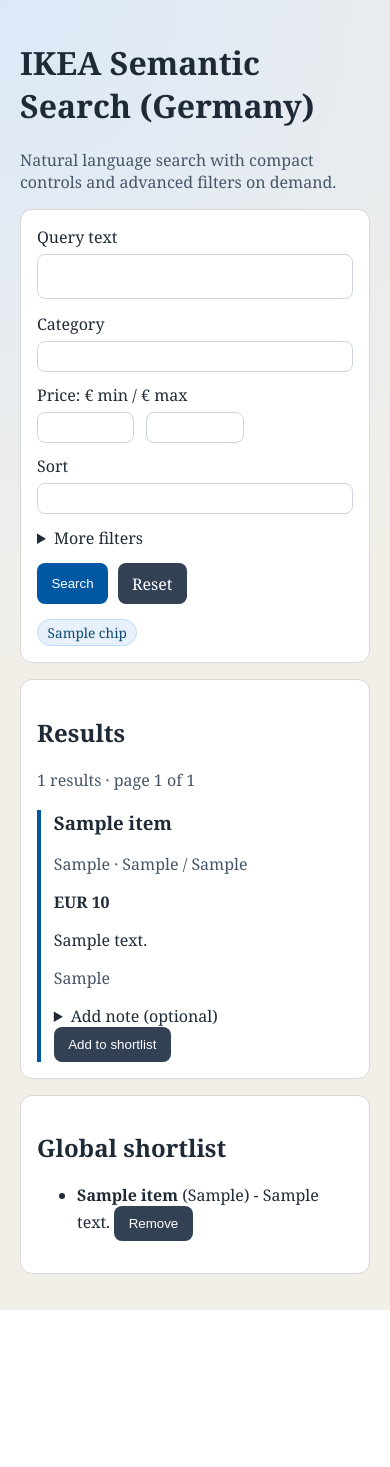
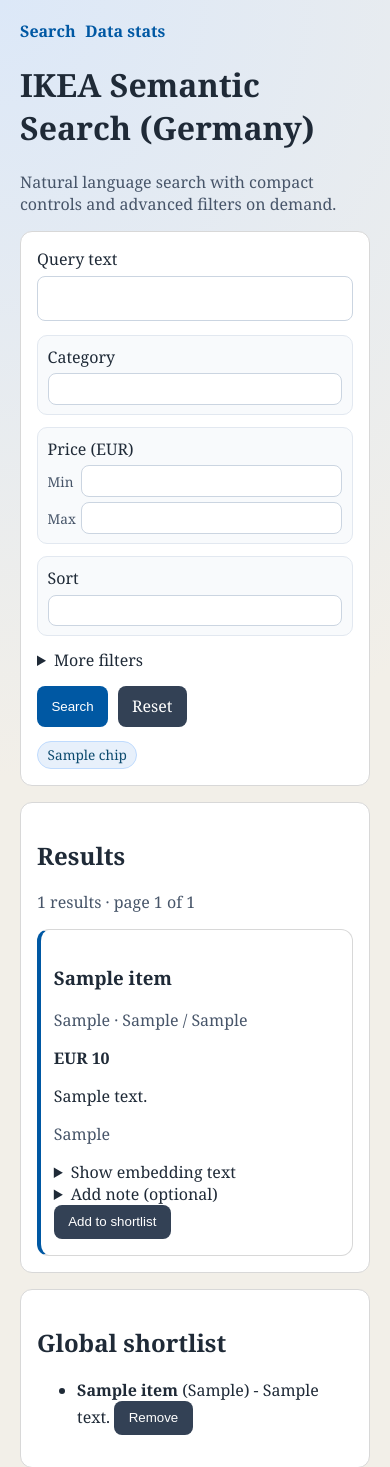
Before and after one commit to talolard/SICKR, a Django app: template src/tal_maria_ikea/web/templates/web/search.html in a window 390 px wide. Shown: the top 1467 px of the page. Before the commit the page ends 1310 px from the top, so only its background shows below. Run offline with Django 3.2, Linux system fonts and the light colour scheme; the template is opened without the code that fills it: most values are stand-ins (such as "Sample title", 1, 10 or a date in 2020); form fields are guessed from the names that the template uses.

Commit message:
Add stats page and polish search results/filter UI
Problem: UI still had visually rough filter controls, no data stats page, single-column results, and no way to inspect embedding text per result.

Approach: Added a new stats route and template with total item/vector counts, refactored filter controls into labeled per-field component blocks, moved results into a responsive 3-column row-major grid, and added per-card embedding-text disclosure. Extended retrieval payload to expose embedded_text to the web layer.

Outcome: UI now includes a dedicated stats view and improved browsing/debugging ergonomics while preserving existing retrieval behavior and passing quality checks.

```diff
--- a/src/tal_maria_ikea/shared/types.py
+++ b/src/tal_maria_ikea/shared/types.py
@@ -71,6 +71,7 @@ class RetrievalResult:
     product_name: str
     product_type: str | None
     description_text: str | None
+    embedding_text: str | None
     main_category: str | None
     sub_category: str | None
     dimensions_text: str | None
--- a/src/tal_maria_ikea/web/templates/web/base.html
+++ b/src/tal_maria_ikea/web/templates/web/base.html
@@ -24,6 +24,16 @@
         margin: 0 auto;
         padding: 1.25rem;
       }
+      .top-nav {
+        display: flex;
+        gap: 0.6rem;
+        margin-bottom: 1rem;
+      }
+      .top-nav a {
+        color: var(--accent);
+        font-weight: 700;
+        text-decoration: none;
+      }
       .card {
         background: var(--card);
         border: 1px solid #d8d8d8;
@@ -36,13 +46,26 @@
         gap: 0.75rem;
         grid-template-columns: repeat(auto-fit, minmax(180px, 1fr));
       }
-      .inline-grid {
-        grid-template-columns: repeat(3, minmax(80px, 1fr));
-      }
       .field {
         display: flex;
         flex-direction: column;
         gap: 0.35rem;
+      }
+      .control-block {
+        background: #f8fafc;
+        border: 1px solid #e2e8f0;
+        border-radius: 10px;
+        padding: 0.6rem;
+      }
+      .control-row {
+        display: grid;
+        grid-template-columns: auto minmax(64px, 1fr) auto minmax(64px, 1fr) auto minmax(64px, 1fr);
+        gap: 0.35rem;
+        align-items: center;
+      }
+      .minor-label {
+        font-size: 0.85rem;
+        color: #475569;
       }
       .hero-field {
         display: flex;
@@ -118,9 +141,56 @@
         border-left: 4px solid var(--accent);
         padding-left: 0.8rem;
       }
+      .results-grid {
+        display: grid;
+        grid-template-columns: repeat(3, minmax(0, 1fr));
+        gap: 0.75rem;
+      }
+      .result.card {
+        margin-bottom: 0;
+      }
+      .embed-details pre {
+        white-space: pre-wrap;
+        word-break: break-word;
+        max-height: 140px;
+        overflow: auto;
+        background: #f8fafc;
+        border: 1px solid #e2e8f0;
+        border-radius: 8px;
+        padding: 0.5rem;
+      }
+      .stats-grid {
+        display: grid;
+        grid-template-columns: repeat(auto-fit, minmax(220px, 1fr));
+        gap: 0.75rem;
+      }
+      .stat-value {
+        font-size: 2rem;
+        margin: 0.4rem 0;
+        font-weight: 700;
+      }
+      @media (max-width: 980px) {
+        .results-grid {
+          grid-template-columns: repeat(2, minmax(0, 1fr));
+        }
+      }
+      @media (max-width: 720px) {
+        .control-row {
+          grid-template-columns: auto minmax(64px, 1fr);
+        }
+        .results-grid {
+          grid-template-columns: 1fr;
+        }
+      }
     </style>
   </head>
   <body>
-    <main class="container">{% block content %}{% endblock %}</main>
+    <main class="container">
+      <nav class="top-nav">
+        <a href="{% url 'web:search' %}">Search</a>
+        <a href="{% url 'web:stats' %}">Data stats</a>
+      </nav>
+      {% block content %}{% endblock %}
+    </main>
   </body>
 </html>
--- a/src/tal_maria_ikea/web/templates/web/search.html
+++ b/src/tal_maria_ikea/web/templates/web/search.html
@@ -13,18 +13,20 @@
         {{ form.query_text }}
       </div>
       <div class="grid top-controls">
-        <div class="field">
+        <div class="field control-block">
           {{ form.category.label_tag }}
           {{ form.category }}
         </div>
-        <div class="field">
-          <label>Price: € min / € max</label>
-          <div class="grid inline-grid">
+        <div class="field control-block">
+          <label>Price (EUR)</label>
+          <div class="control-row">
+            <label for="{{ form.min_price_eur.id_for_label }}" class="minor-label">Min</label>
             {{ form.min_price_eur }}
+            <label for="{{ form.max_price_eur.id_for_label }}" class="minor-label">Max</label>
             {{ form.max_price_eur }}
           </div>
         </div>
-        <div class="field">
+        <div class="field control-block">
           {{ form.sort.label_tag }}
           {{ form.sort }}
         </div>
@@ -35,27 +37,36 @@
         <div class="field checkbox-row">{{ form.exact_dimensions }} {{ form.exact_dimensions.label_tag }}</div>
 
         <div class="grid">
-          <div class="field">
+          <div class="field control-block">
             <label>Width (cm)</label>
-            <div class="grid inline-grid">
+            <div class="control-row">
+              <label for="{{ form.width_min_cm.id_for_label }}" class="minor-label">Min</label>
               {{ form.width_min_cm }}
+              <label for="{{ form.width_max_cm.id_for_label }}" class="minor-label">Max</label>
               {{ form.width_max_cm }}
+              <label for="{{ form.width_exact_cm.id_for_label }}" class="minor-label">Exact</label>
               {{ form.width_exact_cm }}
             </div>
           </div>
-          <div class="field">
+          <div class="field control-block">
             <label>Depth (cm)</label>
-            <div class="grid inline-grid">
+            <div class="control-row">
+              <label for="{{ form.depth_min_cm.id_for_label }}" class="minor-label">Min</label>
               {{ form.depth_min_cm }}
+              <label for="{{ form.depth_max_cm.id_for_label }}" class="minor-label">Max</label>
               {{ form.depth_max_cm }}
+              <label for="{{ form.depth_exact_cm.id_for_label }}" class="minor-label">Exact</label>
               {{ form.depth_exact_cm }}
             </div>
           </div>
-          <div class="field">
+          <div class="field control-block">
             <label>Height (cm)</label>
-            <div class="grid inline-grid">
+            <div class="control-row">
+              <label for="{{ form.height_min_cm.id_for_label }}" class="minor-label">Min</label>
               {{ form.height_min_cm }}
+              <label for="{{ form.height_max_cm.id_for_label }}" class="minor-label">Max</label>
               {{ form.height_max_cm }}
+              <label for="{{ form.height_exact_cm.id_for_label }}" class="minor-label">Exact</label>
               {{ form.height_exact_cm }}
             </div>
           </div>
@@ -87,13 +98,18 @@
       {% if page_obj %}
         <p class="muted">{{ page_obj.paginator.count }} results · page {{ page_obj.number }} of {{ page_obj.paginator.num_pages }}</p>
       {% endif %}
+      <div class="results-grid">
         {% for item in results %}
-        <article class="result">
+          <article class="result card">
             <h3>{{ item.product_name }}</h3>
             <p class="muted">{{ item.product_type }} · {{ item.main_category }} / {{ item.sub_category }}</p>
             <p><strong>EUR {{ item.price_eur }}</strong></p>
             <p>{{ item.dimensions_text }}</p>
             <p class="muted">{{ item.rank_explanation }}</p>
+            <details class="embed-details">
+              <summary>Show embedding text</summary>
+              <pre>{{ item.embedding_text }}</pre>
+            </details>
             <form method="post" action="{% url 'web:shortlist-add' %}">
               {% csrf_token %}
               <input type="hidden" name="canonical_product_key" value="{{ item.canonical_product_key }}" />
@@ -105,6 +121,7 @@
             </form>
           </article>
         {% endfor %}
+      </div>
     {% else %}
       <p>No results yet.</p>
     {% endif %}
--- a/src/tal_maria_ikea/web/urls.py
+++ b/src/tal_maria_ikea/web/urls.py
@@ -4,12 +4,13 @@ from __future__ import annotations
 
 from django.urls import path
 
-from tal_maria_ikea.web.views import SearchView, ShortlistAddView, ShortlistRemoveView
+from tal_maria_ikea.web.views import SearchView, ShortlistAddView, ShortlistRemoveView, StatsView
 
 app_name = "web"
 
 urlpatterns = [
     path("", SearchView.as_view(), name="search"),
+    path("stats", StatsView.as_view(), name="stats"),
     path("shortlist/add", ShortlistAddView.as_view(), name="shortlist-add"),
     path("shortlist/remove", ShortlistRemoveView.as_view(), name="shortlist-remove"),
 ]
```
Also changed, not shown: sql/31_retrieval_candidates.sql (+8 -3 lines), src/tal_maria_ikea/retrieval/repository.py (+11 -9 lines), src/tal_maria_ikea/web/forms.py (+25 -0 lines), src/tal_maria_ikea/web/templates/web/stats.html (added, +21 -0 lines), src/tal_maria_ikea/web/views.py (+28 -0 lines), tests/web/test_views_filters.py (+1 -0 lines), 1 other file. Lines whose indentation alone changed are shown as unchanged.
